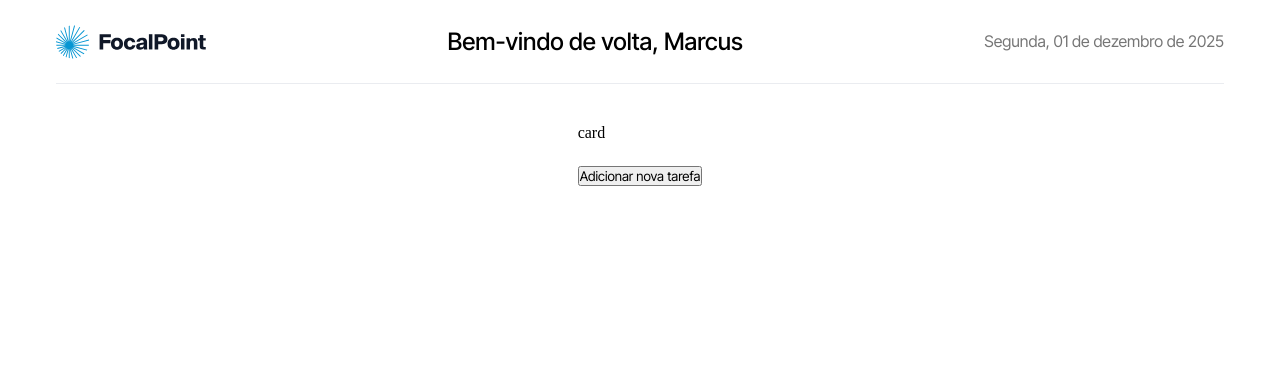
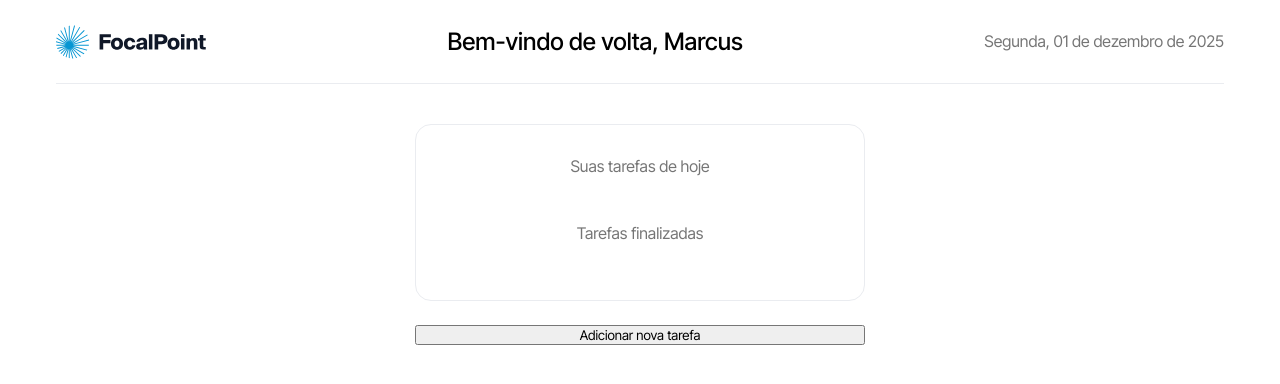
Before and after one commit to ygor-salles/focal-point, a Next.js app: page /home in a window 1280 px wide. Shown: the top 384 px of the page. Built offline with nearby package versions, Linux system fonts and the light colour scheme.

Commit message:
feat: TaskCard component

```diff
--- /dev/null
+++ b/src/presentation/pages/home/components/TaskCard/index.tsx
@@ -0,0 +1,12 @@
+import styles from './styles.module.scss';
+
+export function TaskCard() {
+  return (
+    <div className={styles.card}>
+      <span className={styles.text}>Suas tarefas de hoje</span>
+      <div></div>
+      <span className={styles.text}>Tarefas finalizadas</span>
+      <div></div>
+    </div>
+  );
+}
--- /dev/null
+++ b/src/presentation/pages/home/components/TaskCard/styles.module.scss
@@ -0,0 +1,18 @@
+.card {
+  width: 450px;
+  border-radius: 16px;
+  border: 1px solid var(--GRAY_10);
+
+  display: flex;
+  flex-direction: column;
+  align-items: center;
+  gap: 24px;
+  padding: 32px;
+}
+
+.text {
+  font-weight: 400;
+  font-size: 16px;
+  line-height: 19.36px;
+  color: var(--GRAY_54);
+}
--- a/src/presentation/pages/home/index.tsx
+++ b/src/presentation/pages/home/index.tsx
@@ -1,9 +1,10 @@
+import { TaskCard } from './components/TaskCard';
 import styles from './styles.module.scss';
 
 export function Home() {
   return (
     <div className={styles.container}>
-      <div>card</div>
+      <TaskCard />
       <button>Adicionar nova tarefa</button>
     </div>
   );
```
